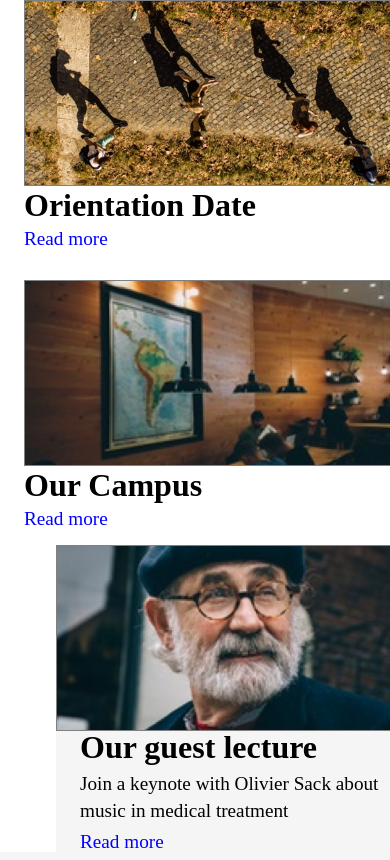
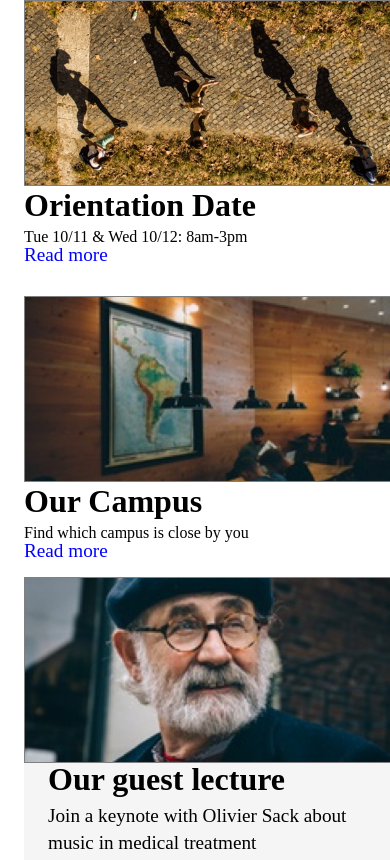
Before and after one commit to pato13/capstone, a plain HTML site: page index.html in a window 390 px wide. Shown: the part 649-1509 px from the top of the page. Drawn offline with Linux system fonts and the light colour scheme.

Commit message:
job completly done

```diff
--- a/index.html
+++ b/index.html
@@ -67,9 +67,9 @@
 
              <div class="info">
                 <h1>Orientation Date</h1>
-                <p>
+                <h6>
                    Tue 10/11 & Wed 10/12: 8am-3pm
-                </p>
+                </h6>
                 <span>Read more</span>
              </div>
            </div>
@@ -80,9 +80,9 @@
 
              <div class="info">
                <h1>Our Campus</h1>
-               <p>
+               <h6>
                  Find which campus is close by you
-               </p>
+               </h6>
                <span>Read more</span>
              </div>
            </div>
--- a/resources/css/style.css
+++ b/resources/css/style.css
@@ -378,8 +378,15 @@ header ul li {
 @media only screen and (max-width: 600px) {
 .course-img-mobile {
     display: none;
+ }
+ .guests .guest{
+    margin-left: 0;
+ }
+ #courses-section{
+   padding-left: 0;
+ }
 }
-}
+
 /*section exhibit styles */
 .exhibit{
   margin-left: 1.5rem;
```
